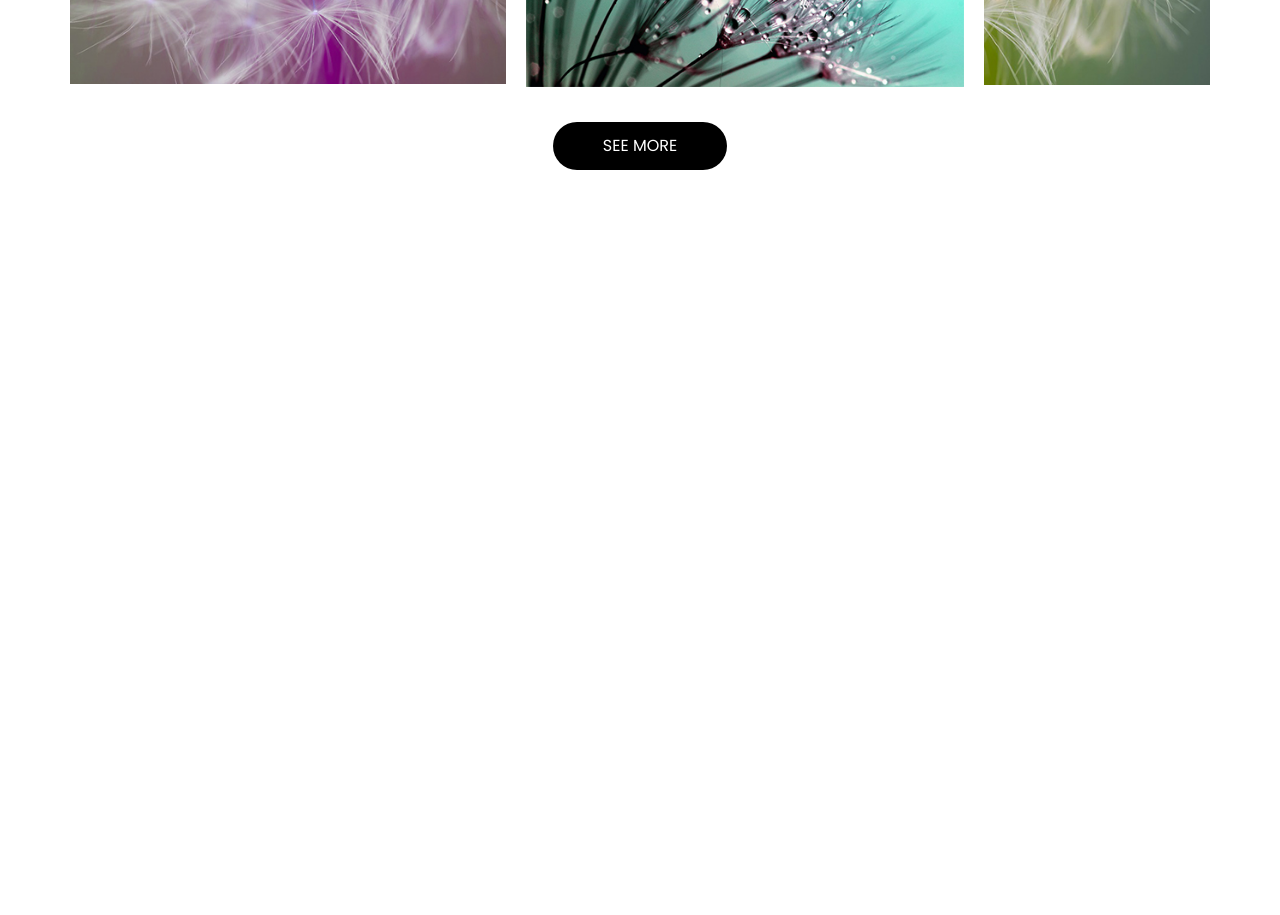
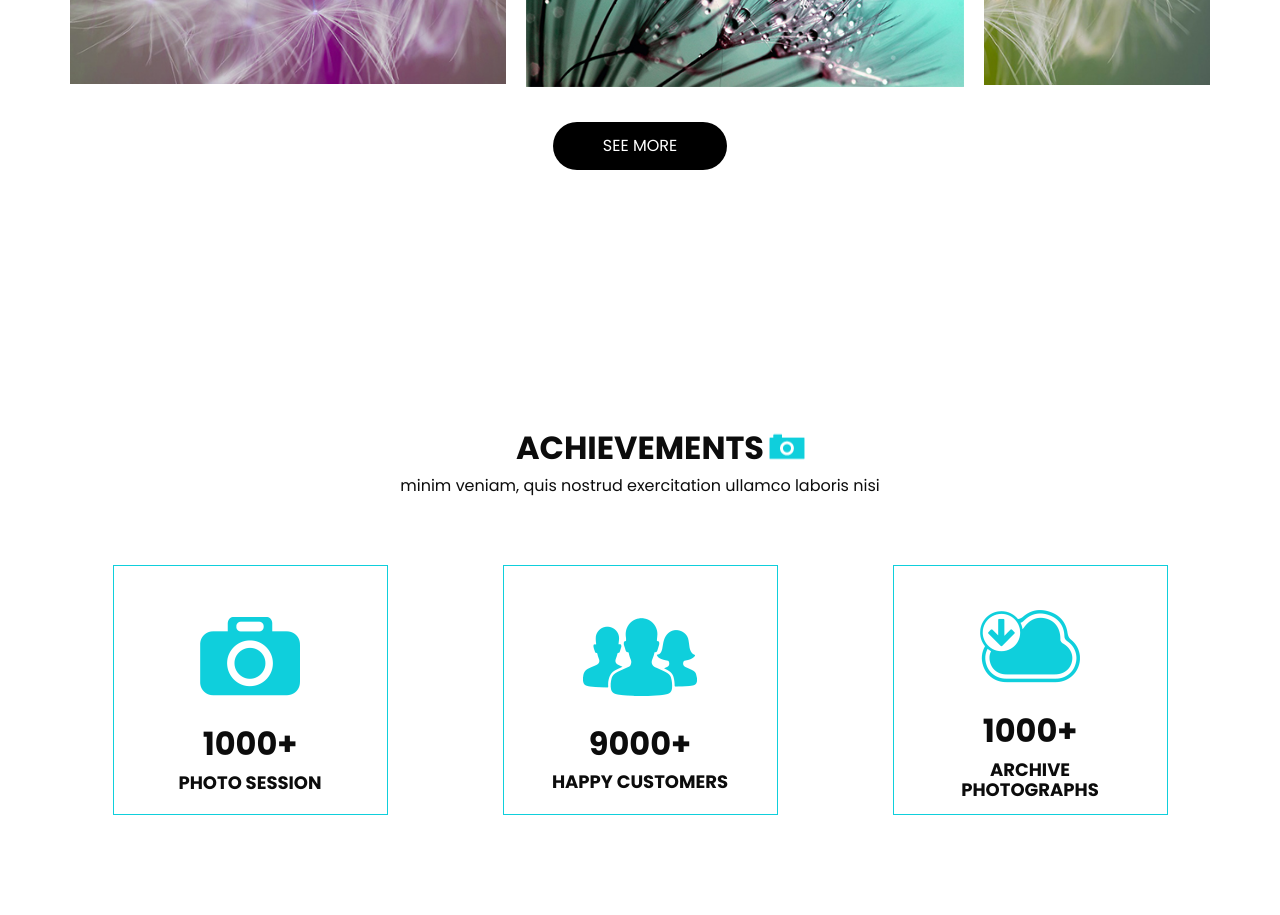
Before and after one commit to Cisco1cisco/Uliya-Template, a plain HTML site: page index.html in a window 1280 px wide. Shown: the part 3098-4013 px from the top of the page. Before the commit the page ends 3398 px from the top, so only its background shows below. Drawn offline with Linux system fonts and the light colour scheme.

Commit message:
Added the Achievements Section

```diff
--- a/css/main.css
+++ b/css/main.css
@@ -570,6 +570,64 @@ header nav ul li i:hover {
 
 /* End Portfolio */
 
+/* Start Achievements */
+
+.achiev {
+    padding-top: 100px;
+    padding-bottom: 100px;
+}
+
+.achiev h2 {
+    margin: 30px auto 10px;
+}
+
+.achiev p {
+    text-align: center;
+    color: var(--text-color, #0c0c0c);
+    margin-bottom: 70px;
+}
+
+.achiev .container {
+    display: grid;
+    grid-template-columns: repeat(auto-fill, minmax(280px, 1fr));
+    gap: 30px;
+}
+
+@media (max-width: 350px) {
+    .achiev .container {
+        grid-template-columns: repeat(auto-fill, minmax(250px, 1fr));
+    }
+}
+
+.achiev .container .box {
+    text-align: center;
+    color: var(--text-color, #0c0c0c);
+    border: 1px solid var(--main-color, #0fcfdc);
+    width: 275px;
+    max-width: 100%;
+    height: 250px;
+    display: flex;
+    flex-direction: column;
+    justify-content: center;
+    align-items: center;
+    padding: 45px 35px 15px 35px;
+    margin: 0 auto;
+}
+
+.achiev .box img {
+    max-width: 100%;
+}
+
+.achiev .box h2 {
+    font-size: 32px;
+}
+
+.achiev .box h6 {
+    font-size: 18px;
+}
+
+/* End Achievements */
+
 /* Start Animation */
 
 @keyframes rotate {
--- a/index.html
+++ b/index.html
@@ -133,6 +133,29 @@
         <a href="#" class="black">see more</a>
     </div>
     <!-- End Portfolio -->
+    <!-- Start Achievements -->
+    <div class="achiev">
+        <h2 class="main-title">ACHIEVEMENTS</h2>
+        <p>minim veniam, quis nostrud exercitation ullamco laboris nisi</p>
+        <div class="container">
+            <div class="box">
+                <img src="./photos/a-1.png" alt="photo">
+                <h2>1000+</h2>
+                <h6>PHOTO SESSION</h6>
+            </div>
+            <div class="box">
+                <img src="./photos/a-2.png" alt="photo">
+                <h2>9000+</h2>
+                <h6>HAPPY CUSTOMERS</h6>
+            </div>
+            <div class="box">
+                <img src="./photos/a-3.png" alt="photo">
+                <h2>1000+</h2>
+                <h6>ARCHIVE PHOTOGRAPHS</h6>
+            </div>
+        </div>
+    </div>
+    <!-- End Achievements -->
 </body>
 
 </html>
```
Also changed, not shown: photos/a-1.png (added), photos/a-2.png (added), photos/a-3.png (added).
